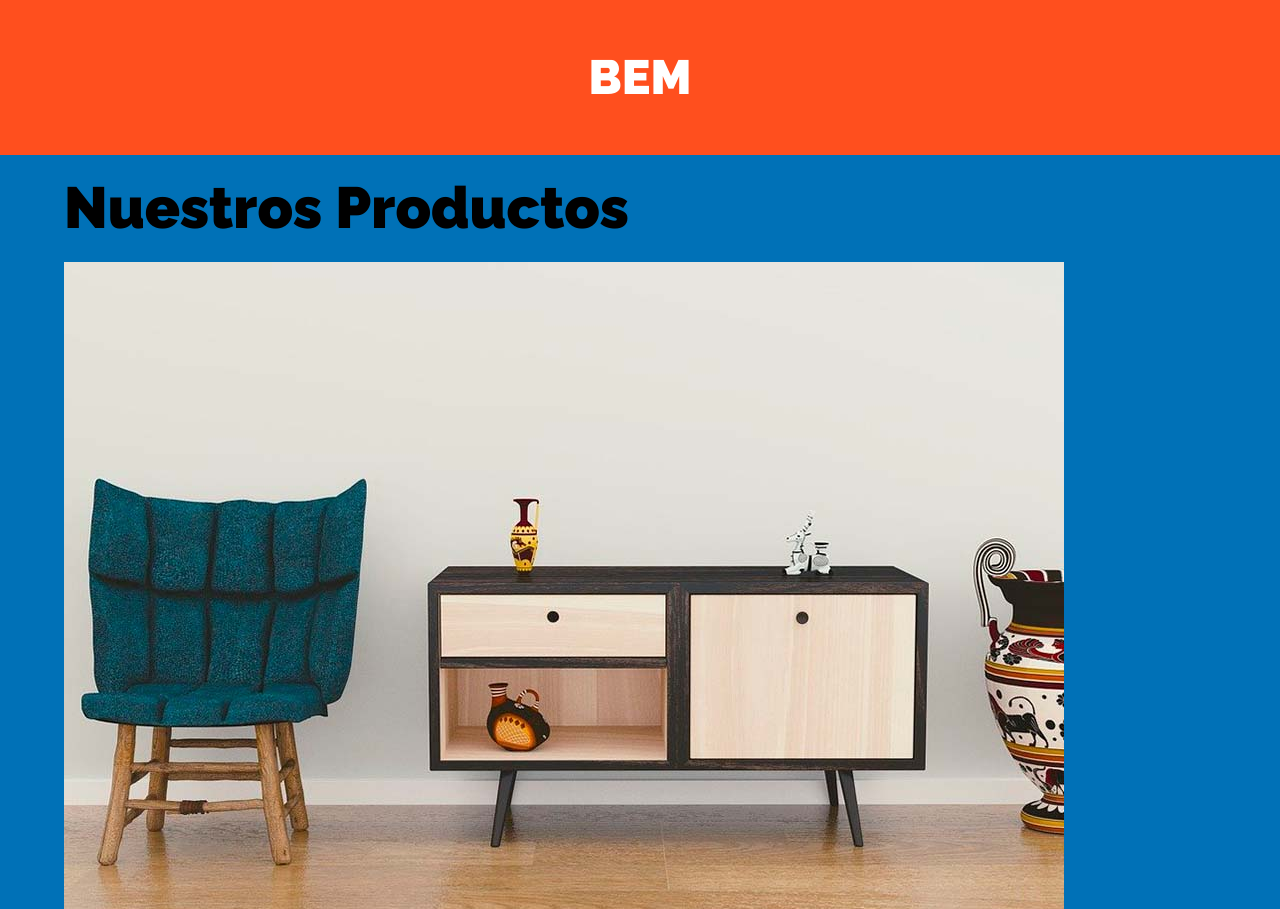
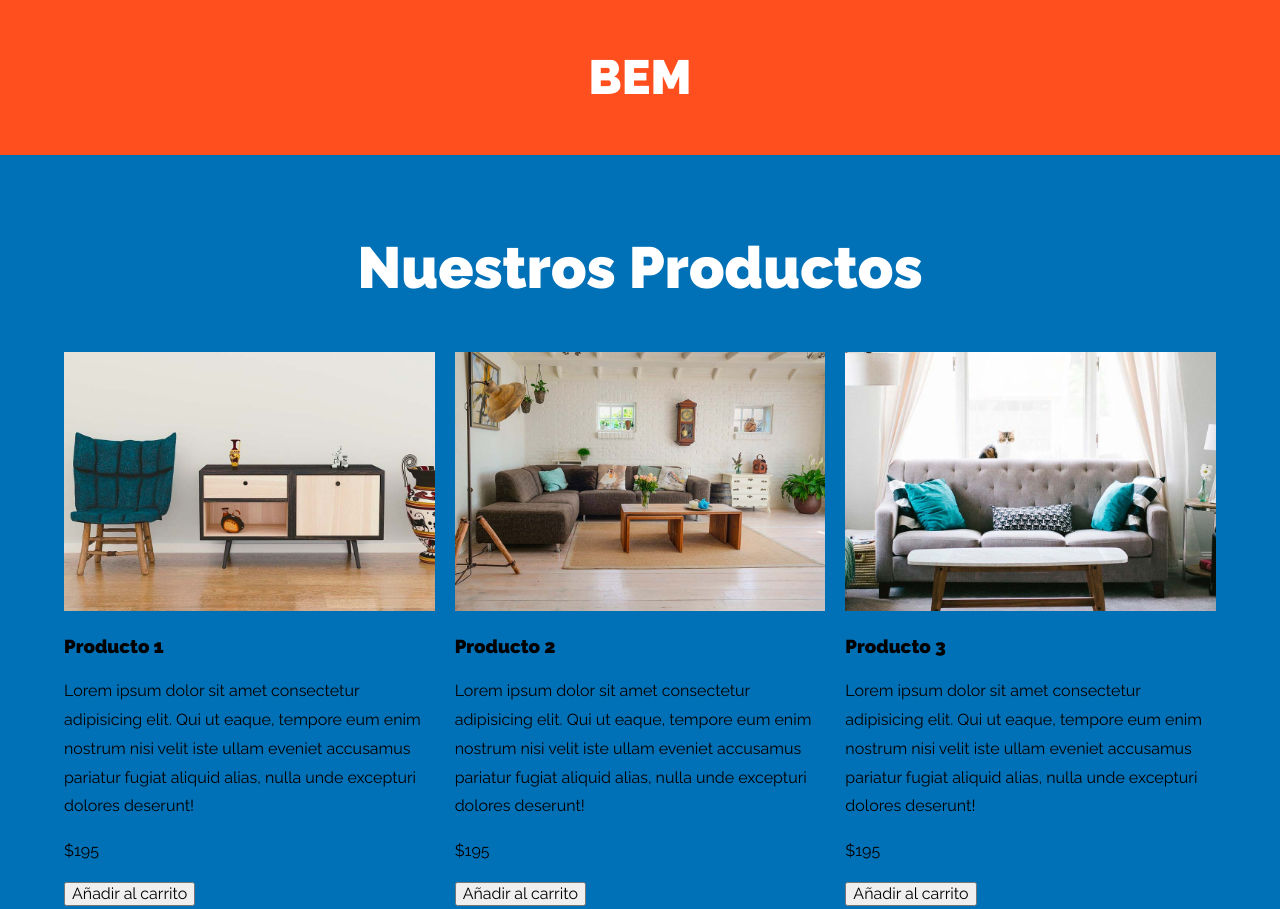
Before and after one commit to Daniel151505/bem, a plain HTML site: page index.html in a window 1280 px wide. Shown: the top 909 px of the page. Drawn offline with Linux system fonts and the light colour scheme.

Commit message:
CSS a productos

```diff
--- a/css/styles.css
+++ b/css/styles.css
@@ -72,3 +72,21 @@ img {
     color: var(--blanco);
     padding: 0;
 }
+
+.productos {
+    margin-top: 5rem;
+}
+
+.productos__heading {
+    color: var(--blanco);
+    text-align: center;
+    padding: 3rem 0;
+}
+
+@media (min-width: 768px) {
+    .productos__grid {
+        display: grid;
+        grid-template-columns: repeat(3, 1fr);
+        gap: 2rem;
+    }
+}
```
